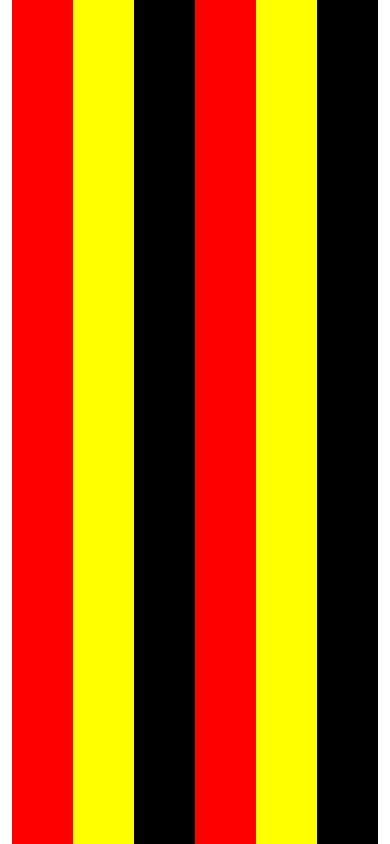
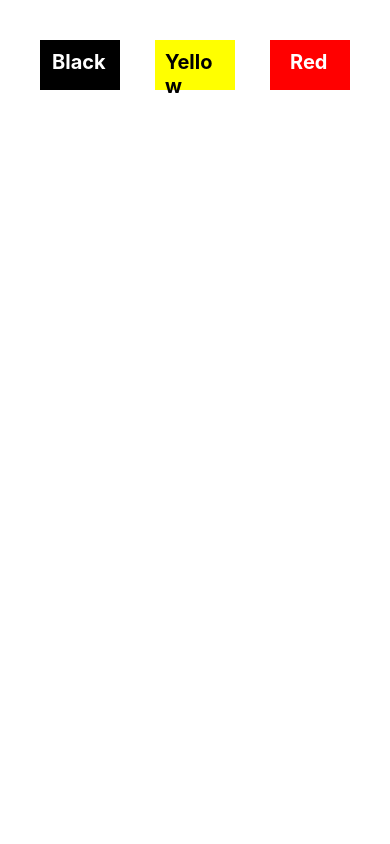
Before and after one commit to BlackCoder56/myFirst_reactnative_app, a React Native app in the folder myapp/: screen / in a window 390 px wide. Built offline with nearby package versions, Linux system fonts and the light colour scheme.

Commit message:
view & text

```diff
--- a/myapp/App.js
+++ b/myapp/App.js
@@ -7,44 +7,51 @@ export default function App() {
 
     <View style={{
         backgroundColor: "#fff",
-        flex: 1,
-        flexDirection: 'row-reverse'
+        padding: 40,
+        flexDirection: 'row',
+        justifyContent: 'space-between'
     }}
     >
-       <View style={{
-        backgroundColor: "white",
-        flex: 0.2,
-      }}/>
       <View style={{
         backgroundColor: "black",
-        flex: 1,
-      }}/>
+        width: 80,
+        height: 50,
+      }}>
+        <Text style={{
+          color: '#fff',
+          fontSize: 20,
+          fontWeight: 'bold',
+          margin: 10,
+          marginLeft: 12,
+
+        }}>Black</Text>
+      </View>
       <View style={{
         backgroundColor: "yellow",
-        flex: 1,
-      }}/>
+        width: 80,
+        height: 50,
+      }}>
+        <Text style={{
+          color: "#000",
+          fontSize: 20,
+          margin: 10,
+          fontWeight: 'bold',
+          textAlignVertical:'center',
+        }}>Yellow</Text>
+      </View>
       <View style={{
         backgroundColor: "red",
-        flex: 1,
+        width: 80,
+        height: 50,
       }}>
-
+        <Text style={{
+          color: '#fff',
+          fontSize: 20,
+          fontWeight: 'bold',
+          margin: 10,
+          marginLeft: 20,
+        }}>Red</Text>
       </View>
-        <View style={{
-        backgroundColor: "black",
-        flex: 1,
-      }}/>
-      <View style={{
-        backgroundColor: "yellow",
-        flex: 1,
-      }}/>
-      <View style={{
-        backgroundColor: "red",
-        flex: 1,
-      }}/>
-      <View style={{
-        backgroundColor: "white",
-        flex: 0.2,
-      }}/>
     </View>
   );
 }
```
